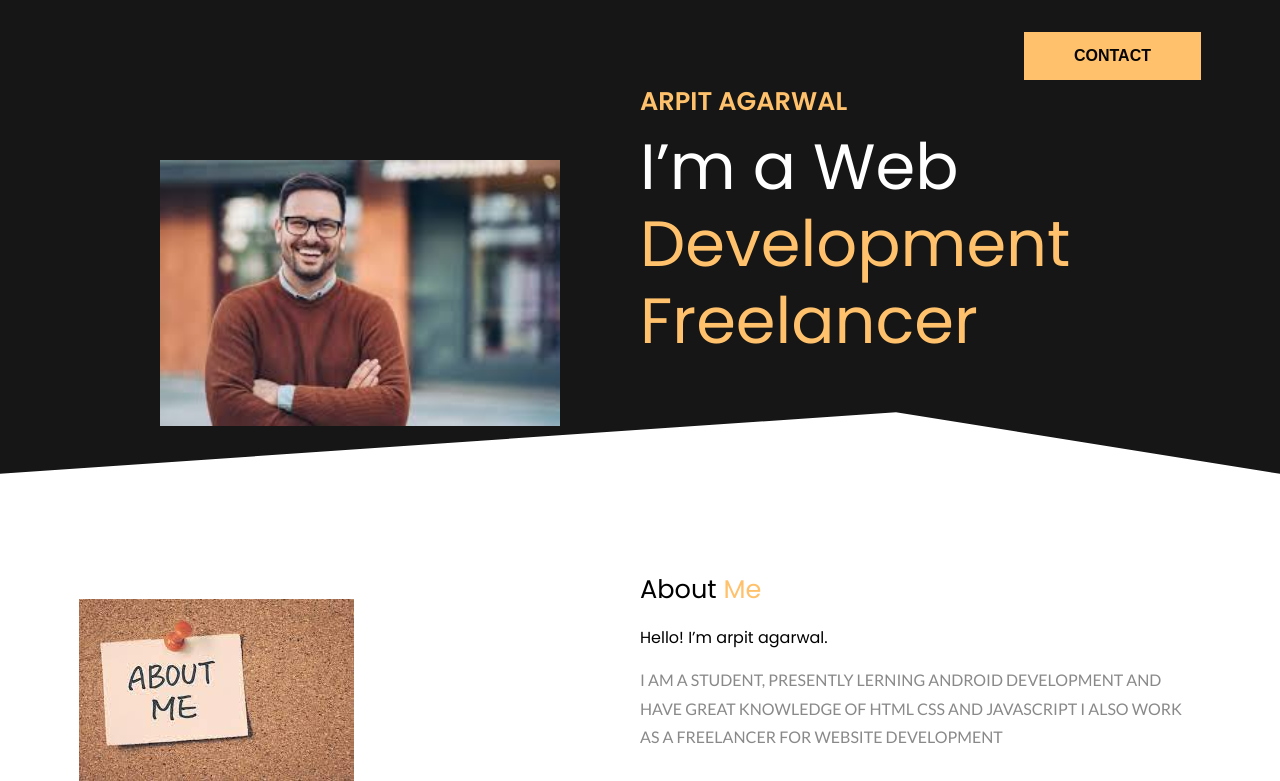
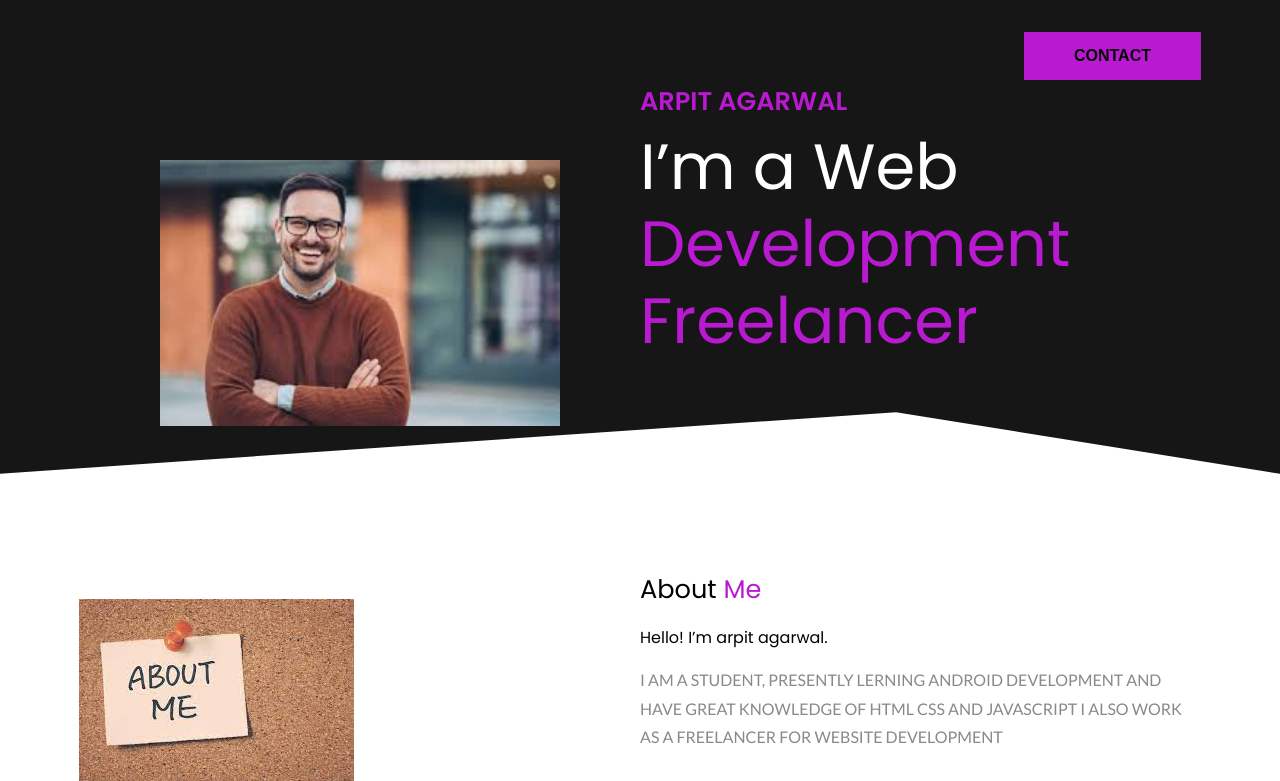
Before and after one commit to arpit401/portfo-io, a plain HTML site: page index.html in a window 1280 px wide. Shown: the top 781 px of the page. Drawn offline with nearby package versions, Linux system fonts and the light colour scheme.

Commit message:
Update style.css

```diff
--- a/css/style.css
+++ b/css/style.css
@@ -1,6 +1,6 @@
 @import 'utilities.css';
 :root{
-    --primary:#ffc16b;
+    --primary:#b919d1;
     --dark:#161616;
     --pure:#FFFFFF;
     --ternary:#898989;
```
